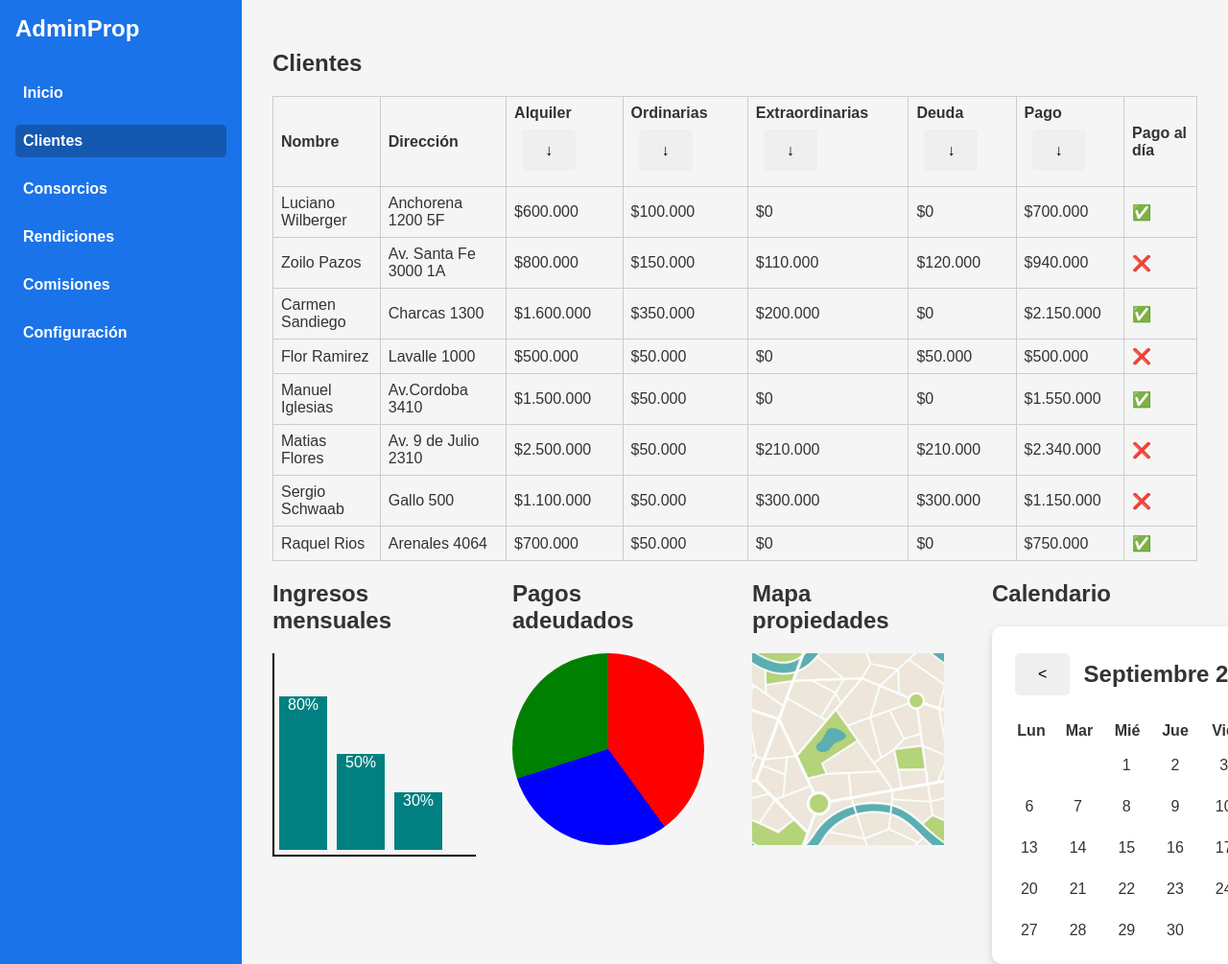
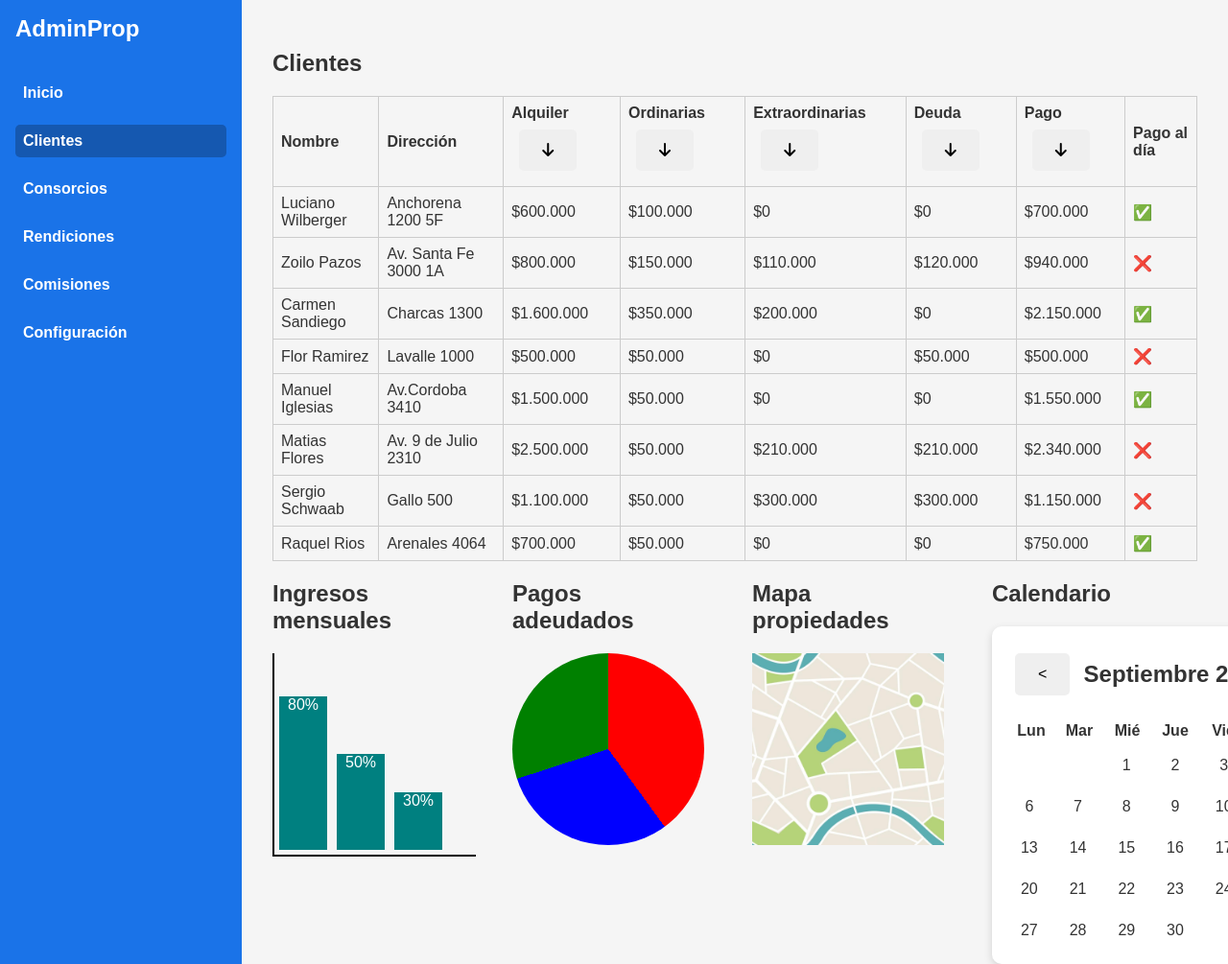
Before and after one commit to germandouce/prototipo-AdminProp, a Flask app: page /clientes in a window 1280 px wide. Shown: the whole page at 96% size. Run offline with Flask 3, Linux system fonts and the light colour scheme; parts of the project's set-up code (start-up, migrations or seed data) failed here and were passed over; some libraries are stand-ins or nearby versions.

Commit message:
Implementado fontawesome para flechas más grandes

```diff
--- a/Frontend/templates/base.html
+++ b/Frontend/templates/base.html
@@ -4,6 +4,7 @@
     <meta charset="UTF-8">
     <title>{% block title %}{% endblock %}</title>
     <link rel="stylesheet" href="{{ url_for('static', filename='css/style.css') }}">
+    <script src="https://kit.fontawesome.com/e0bd69fefa.js" crossorigin="anonymous"></script>
     {% block head %}{% endblock %}
 </head>
 <body>
--- a/Frontend/templates/clientes.html
+++ b/Frontend/templates/clientes.html
@@ -12,23 +12,23 @@
                 <th>Dirección</th>
                 <th>
                     Alquiler
-                    <button id="sort-alquiler-desc" title="Ordenar de mayor a menor">&#8595;</button>
+                    <button id="sort-alquiler-desc" title="Ordenar de mayor a menor"><i class="fa-solid fa-arrow-down"></i></button>
                 </th>
                 <th>
                     Ordinarias
-                    <button id="sort-ordinarias-desc" title="Ordenar de mayor a menor">&#8595;</button>
+                    <button id="sort-ordinarias-desc" title="Ordenar de mayor a menor"><i class="fa-solid fa-arrow-down"></i></button>
                 </th>
                 <th>
                     Extraordinarias
-                    <button id="sort-extraordinarias-desc" title="Ordenar de mayor a menor">&#8595;</button>
+                    <button id="sort-extraordinarias-desc" title="Ordenar de mayor a menor"><i class="fa-solid fa-arrow-down"></i></button>
                 </th>
                 <th>
                     Deuda
-                    <button id="sort-deuda-desc" title="Ordenar de mayor a menor">&#8595;</button>
+                    <button id="sort-deuda-desc" title="Ordenar de mayor a menor"><i class="fa-solid fa-arrow-down"></i></button>
                 </th>
                 <th>
                     Pago
-                    <button id="sort-pago-desc" title="Ordenar de mayor a menor">&#8595;</button>
+                    <button id="sort-pago-desc" title="Ordenar de mayor a menor"><i class="fa-solid fa-arrow-down"></i></button>
                 </th>
                 <th>Pago al día</th>
             </tr>
```
